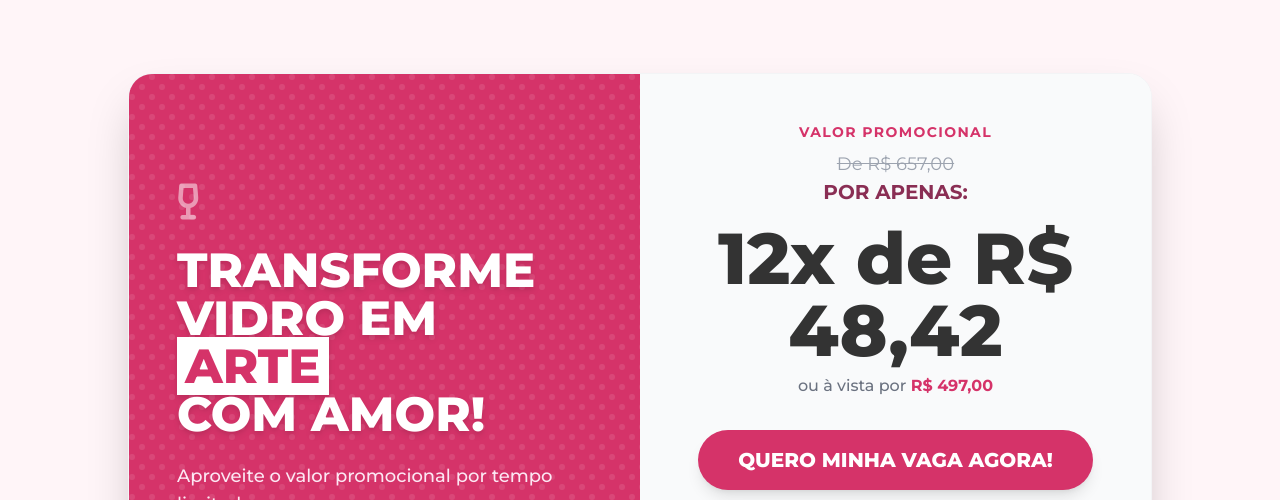
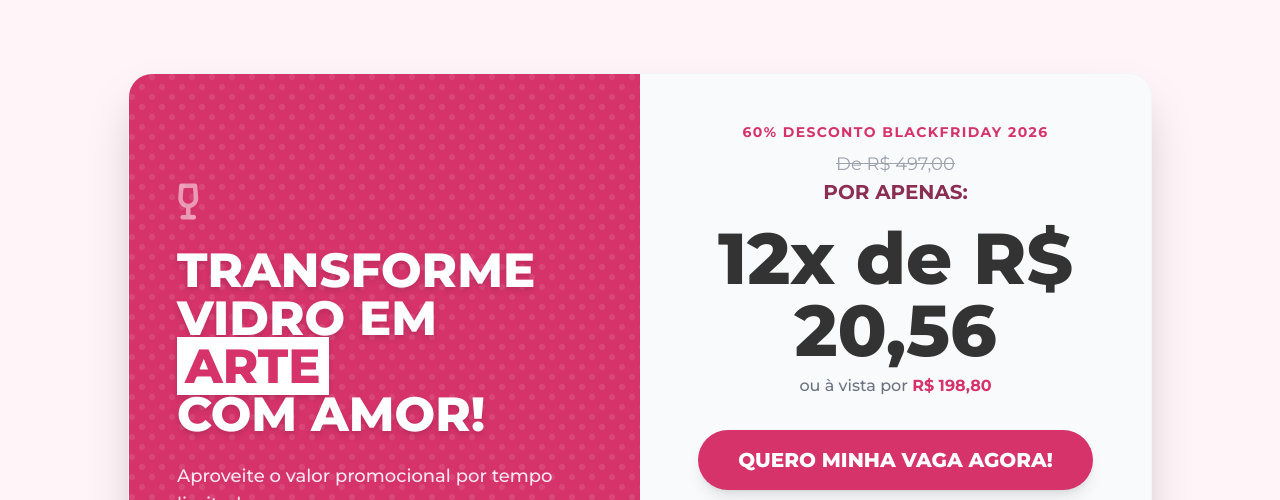
Before and after one commit to MarcioDu4rte/site-taca, a plain HTML site: page index.html in a window 1280 px wide. Shown: the part 6260-6760 px from the top of the page. Drawn offline with nearby package versions, Linux system fonts and the light colour scheme; a web font is replaced by a local one.

Commit message:
Atualiza oferta para Black Friday 2026 com novo preco

```diff
--- a/index.html
+++ b/index.html
@@ -568,11 +568,11 @@
 
                 <!-- Right Side (Offer Details) -->
                 <div class="md:w-1/2 bg-gray-50 p-12 flex flex-col justify-center items-center text-center relative">
-                    <p class="text-brand-pink text-sm uppercase tracking-widest mb-2 font-bold">VALOR PROMOCIONAL</p>
-                    <p class="text-gray-400 line-through text-lg">De R$ 657,00</p>
+                    <p class="text-brand-pink text-sm uppercase tracking-widest mb-2 font-bold">60% Desconto BlackFriday 2026</p>
+                    <p class="text-gray-400 line-through text-lg">De R$ 497,00</p>
                     <p class="text-brand-dark-pink font-bold text-xl uppercase mb-4">Por apenas:</p>
-                    <h3 class="text-6xl md:text-7xl font-black text-brand-text mb-2">12x de R$ 48,42</h3>
-                    <p class="text-gray-500 mb-8 font-medium">ou à vista por <span class="text-brand-pink font-bold">R$ 497,00</span></p>
+                    <h3 class="text-6xl md:text-7xl font-black text-brand-text mb-2">12x de R$ 20,56</h3>
+                    <p class="text-gray-500 mb-8 font-medium">ou à vista por <span class="text-brand-pink font-bold">R$ 198,80</span></p>
 
                     <a href="https://pay.hotmart.com/T104560088A" class="bg-brand-pink text-white font-black text-lg md:text-xl py-4 px-6 md:px-10 rounded-full hover:scale-105 hover:bg-brand-dark-pink hover:shadow-xl transition-all duration-300 w-full md:w-auto uppercase shadow-lg text-center">
                         QUERO MINHA VAGA AGORA!
```
